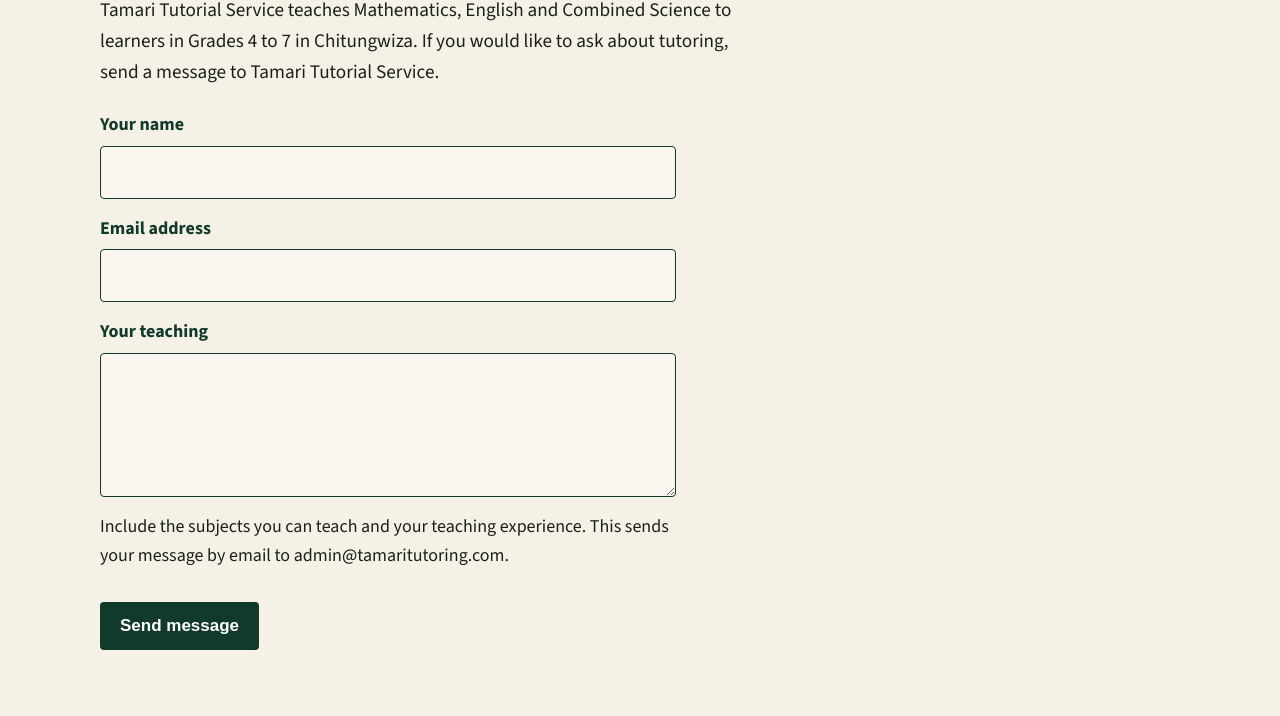
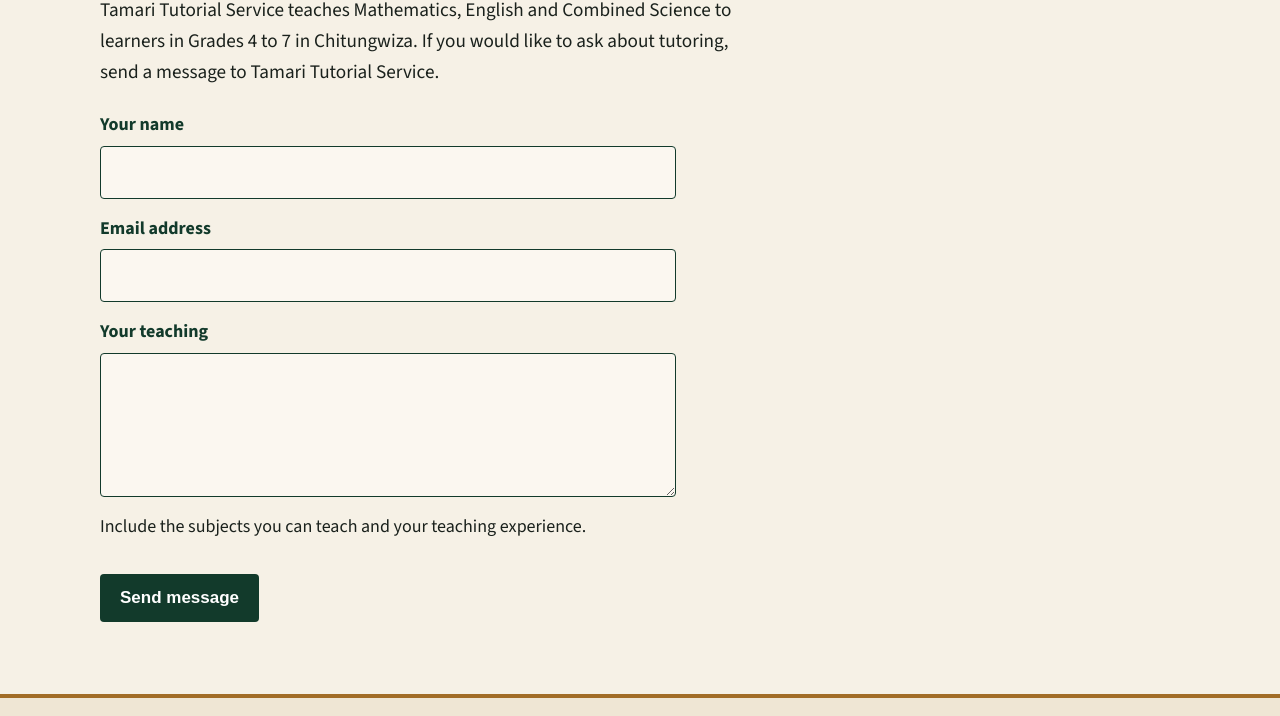
Before and after one commit to munashenm/tamaritutoring, a plain HTML site: page become-a-tutor.html in a window 1280 px wide. Shown: the part 291-1007 px from the top of the page. Drawn offline with Linux system fonts and the light colour scheme.

Commit message:
Remove the form note about emailing admin@tamaritutoring.com.
Drop that sentence from the contact form and the tutor enquiry form.

Co-authored-by: MunasheNM <munanm@gmail.com>

```diff
--- a/become-a-tutor.html
+++ b/become-a-tutor.html
@@ -61,7 +61,7 @@
             Your teaching
             <textarea name="message" required></textarea>
           </label>
-          <p class="form-note">Include the subjects you can teach and your teaching experience. This sends your message by email to admin@tamaritutoring.com.</p>
+          <p class="form-note">Include the subjects you can teach and your teaching experience.</p>
           <button class="button" type="submit">Send message</button>
         </form>
       </div>
```
Also changed, not shown: contact.html (+0 -1 lines).
